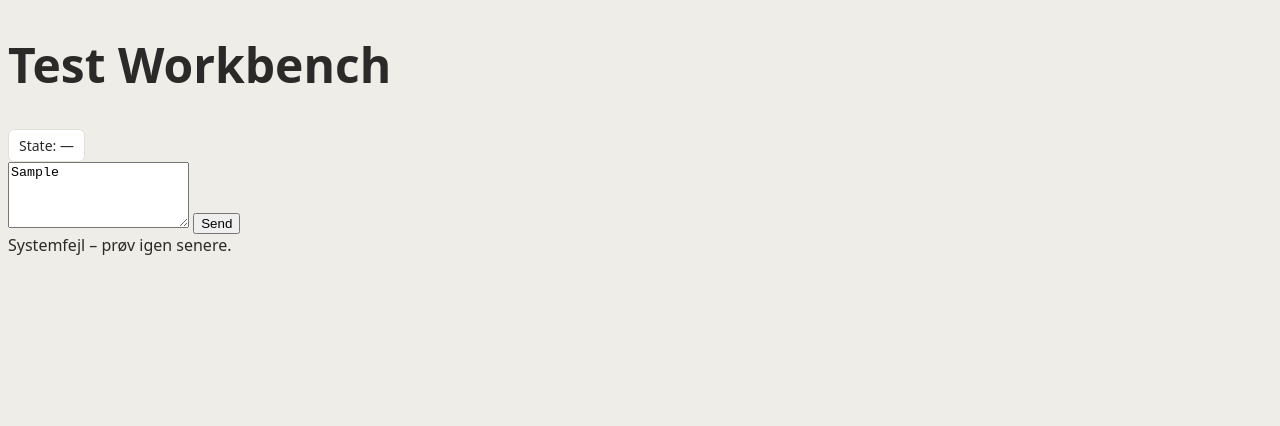
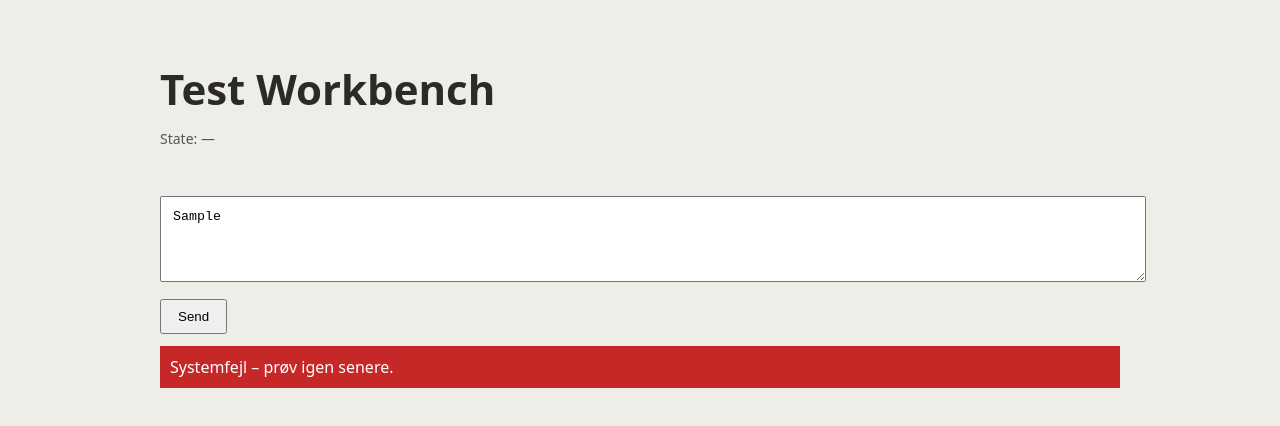
Before and after one commit to janlauridsen/gaarsdal.net-v5, a website: page public/workbench.html in a window 1280 px wide. Both pictures are taken after typing "Sample" into the empty fields and a click on the button "Send". Drawn offline with Linux system fonts and the light colour scheme; no server answers.

Commit message:
Update style.css

```diff
--- a/public/style.css
+++ b/public/style.css
@@ -1,59 +1,53 @@
-@tailwind base;
-@tailwind components;
-@tailwind utilities;
-
 html, body {
   background: #EFEDE7;
   color: #2C2A28;
   font-family: system-ui, sans-serif;
 }
 
-/* Headings */
-.text-h1 {
-  font-size: 48px;
-  font-weight: 600;
+.container {
+  max-width: 960px;
+  margin: auto;
+  padding: 24px;
 }
 
-/* State indicator */
-.state-indicator {
-  display: inline-flex;
-  gap: 8px;
-  align-items: center;
-  padding: 6px 10px;
-  border: 1px solid #E2E0D8;
-  border-radius: 6px;
-  background: #FFFFFF;
-  font-size: 14px;
+.text-h1 {
+  font-size: 42px;
+  margin-bottom: 12px;
 }
 
-.state-label {
-  font-weight: 600;
-}
-
-.state-trigger {
-  color: #6F6C66;
-}
-
-/* Response cards */
-article {
-  background: #FFFFFF;
-  border: 1px solid #E2E0D8;
-  border-radius: 6px;
+textarea {
+  width: 100%;
   padding: 12px;
 }
 
-/* Status dots */
-.status-dot {
-  width: 10px;
-  height: 10px;
-  border-radius: 50%;
+button {
+  margin-top: 12px;
+  padding: 8px 16px;
 }
 
-.status-ok { background: #2E7D32; }
-.status-warn { background: #F9A825; }
-.status-error { background: #C62828; }
+article {
+  background: #fff;
+  padding: 12px;
+  margin-top: 16px;
+  border-radius: 6px;
+}
 
-/* Animations */
+.state-indicator {
+  font-size: 14px;
+  color: #555;
+}
+
+.error {
+  margin-top: 12px;
+  padding: 10px;
+  background: #C62828;
+  color: #fff;
+}
+
+.hidden {
+  display: none;
+}
+
 @keyframes fadeIn {
   from { opacity: 0; transform: translateY(3px); }
   to { opacity: 1; transform: translateY(0); }
```
